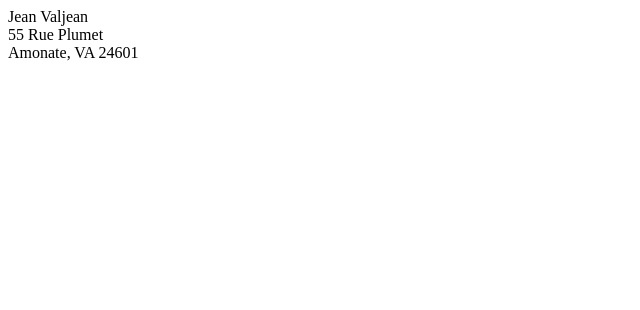
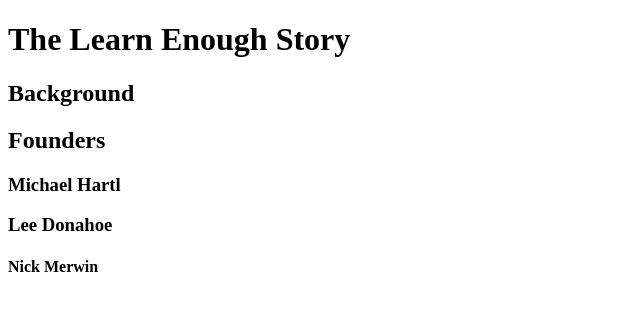
Before and after one commit to aborsa/sample_website, a plain HTML site: page index.html in a window 1280 px wide. Shown: the whole page, without its empty margins (0-640 px from the left). Drawn offline with Linux system fonts and the light colour scheme.

Commit message:
different headings

```diff
--- a/index.html
+++ b/index.html
@@ -1,12 +1,21 @@
 <!DOCTYPE html>
 <html>
   <head>
-    <title>Who am I?</title>
+    <title>Learn Enough to Be Dangerous</title>
     <meta charset="utf-8">
   </head>
   <body>
-    Jean Valjean<br>
-    55 Rue Plumet<br>
-    Amonate, VA 24601
-  </body>
-</html>
+        <h1>The Learn Enough Story</h1>
+
+        <h2>Background</h2>
+
+        <h2>Founders</h2>
+
+        <h3>Michael Hartl</h3>
+
+        <h3>Lee Donahoe</h3>
+
+        <h4>Nick Merwin</h4>
+
+      </body>
+    </html>
```
